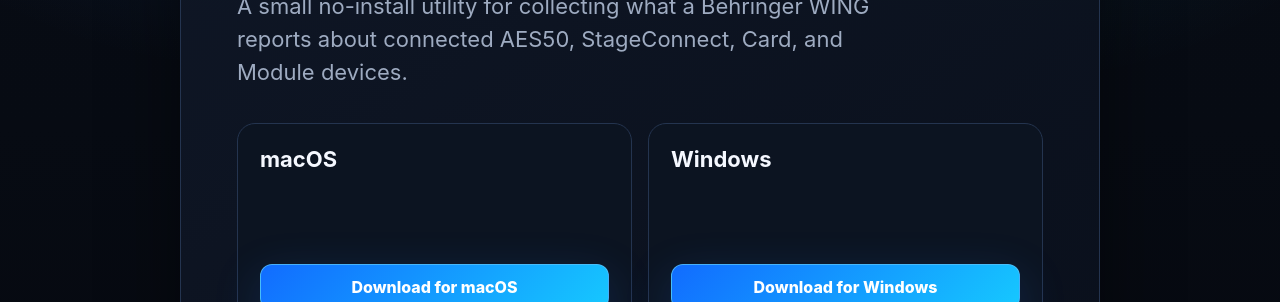
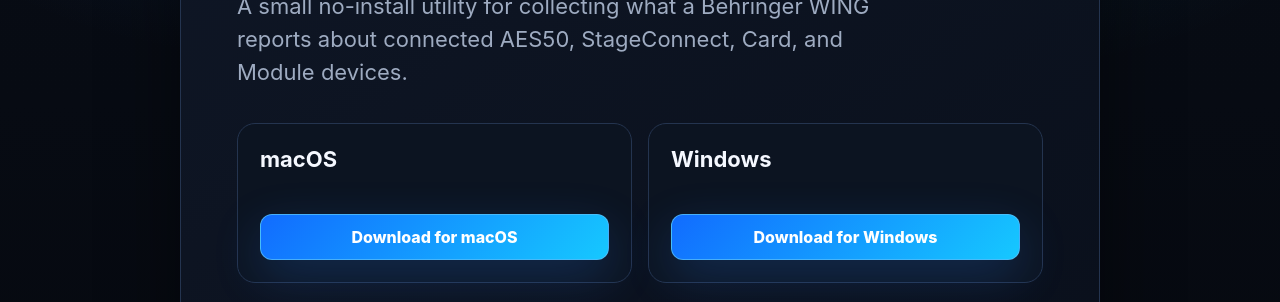
Before and after one commit to crrecording/wingman-coming-soon, a plain HTML site: page wing-scope/index.html in a window 1280 px wide. Shown: the part 488-790 px from the top of the page. Drawn offline with Linux system fonts and the light colour scheme.

Commit message:
Update index.html

```diff
--- a/wing-scope/index.html
+++ b/wing-scope/index.html
@@ -121,7 +121,7 @@
         display: flex;
         flex-direction: column;
         gap: 14px;
-        min-height: 210px;
+        min-height: 160px;
         padding: 22px;
         border: 1px solid var(--line);
         border-radius: 18px;
```
